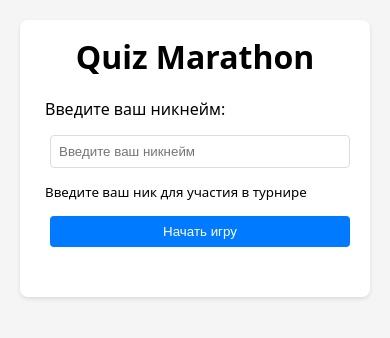
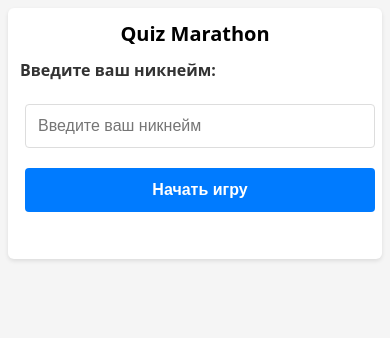
Before and after one commit to sfdms/quiz, a Flask app: page / in a window 390 px wide. Shown: the top 338 px of the page. Run offline with Flask 3, Linux system fonts and the light colour scheme; data that the repository does not hold is empty.

Commit message:
Update styles.css

```diff
--- a/static/styles.css
+++ b/static/styles.css
@@ -1,4 +1,17 @@
 * { box-sizing: border-box; }
+
+/* Screen reader only text */
+.sr-only {
+    position: absolute;
+    width: 1px;
+    height: 1px;
+    padding: 0;
+    margin: -1px;
+    overflow: hidden;
+    clip: rect(0, 0, 0, 0);
+    white-space: nowrap;
+    border-width: 0;
+}
 
 body {
     font-family: system-ui, -apple-system, Segoe UI, Roboto, Arial, sans-serif;
@@ -22,10 +35,12 @@
 }
 
 input, button {
-    padding: 8px;
+    padding: 12px;
     margin: 5px;
     border: 1px solid #ddd;
     border-radius: 4px;
+    font-size: 16px;
+    transition: all 0.2s ease;
 }
 
 button {
@@ -33,10 +48,26 @@
     color: white;
     border: none;
     cursor: pointer;
+    min-height: 44px;
+    min-width: 44px;
 }
 
 button:hover:not(:disabled) {
     background: #0056b3;
+}
+
+button:focus {
+    outline: 2px solid #0056b3;
+    outline-offset: 2px;
+}
+
+button:focus:not(:focus-visible) {
+    outline: none;
+}
+
+button:focus-visible {
+    outline: 2px solid #0056b3;
+    outline-offset: 2px;
 }
 
 button:disabled {
@@ -44,20 +75,74 @@
     cursor: not-allowed;
 }
 
+input {
+    font-size: 16px;
+}
+
+input:focus {
+    outline: 2px solid #007bff;
+    outline-offset: 2px;
+    border-color: #007bff;
+}
+
+/* Links styled as buttons for better accessibility */
+a[role="button"] {
+    display: inline-block;
+    padding: 12px 20px;
+    background: #007bff;
+    color: white;
+    text-decoration: none;
+    border-radius: 4px;
+    border: none;
+    cursor: pointer;
+    font-size: 16px;
+    min-height: 44px;
+    min-width: 44px;
+    transition: all 0.2s ease;
+}
+
+a[role="button"]:hover {
+    background: #0056b3;
+}
+
+a[role="button"]:focus {
+    outline: 2px solid #0056b3;
+    outline-offset: 2px;
+}
+
+a[role="button"]:focus-visible {
+    outline: 2px solid #0056b3;
+    outline-offset: 2px;
+}
+
+/* Form labels for better accessibility */
+label {
+    display: block;
+    margin-bottom: 8px;
+    font-weight: 600;
+    color: #333;
+}
+
 #start-form {
     display: flex;
     flex-direction: column;
-    gap: 10px;
-    max-width: 300px;
+    gap: 15px;
+    max-width: 350px;
     margin: 0 auto;
 }
 
 #start-form input {
     width: 100%;
+    padding: 12px;
+    min-height: 44px;
 }
 
 #start-form button {
     width: 100%;
+    padding: 12px;
+    min-height: 44px;
+    font-size: 16px;
+    font-weight: 600;
 }
 
 .game-container {
@@ -203,24 +300,155 @@
 }
 
 @media (max-width: 768px) {
+    body {
+        padding: 12px;
+    }
+
     .container {
         padding: 15px;
+        border-radius: 6px;
+    }
+
+    h1 {
+        font-size: 24px;
+        margin-bottom: 15px;
+    }
+
+    input, button {
+        padding: 10px;
+        font-size: 16px;
+        min-height: 44px;
+    }
+
+    #start-form {
+        gap: 12px;
+        max-width: 100%;
     }
 
     .game-container h2 {
         font-size: 18px;
+        margin-bottom: 20px;
+    }
+
+    .options {
+        gap: 10px;
+        max-width: 100%;
     }
 
     .options button {
-        padding: 10px;
-        font-size: 14px;
+        padding: 12px;
+        font-size: 15px;
+        min-height: 48px;
     }
 
     .timer {
-        width: 40px;
-        height: 40px;
-        line-height: 40px;
+        width: 50px;
+        height: 50px;
+        font-size: 18px;
+    }
+
+    .leaderboard-table {
+        font-size: 13px;
+    }
+
+    .leaderboard-table th,
+    .leaderboard-table td {
+        padding: 10px;
+    }
+
+    .rank-col {
+        width: 35px;
+    }
+
+    .score-col {
+        width: 70px;
+    }
+}
+
+@media (max-width: 480px) {
+    body {
+        padding: 8px;
+    }
+
+    .container {
+        padding: 12px;
+    }
+
+    h1 {
+        font-size: 20px;
+        margin-bottom: 12px;
+    }
+
+    input, button {
+        padding: 10px;
         font-size: 16px;
+        min-height: 44px;
+    }
+
+    #start-form {
+        gap: 10px;
+        max-width: 100%;
+    }
+
+    #start-form input {
+        width: 100%;
+    }
+
+    #start-form button {
+        width: 100%;
+        font-size: 16px;
+    }
+
+    .game-container {
+        margin-top: 15px;
+    }
+
+    .game-container h2 {
+        font-size: 16px;
+        margin-bottom: 15px;
+        word-break: break-word;
+    }
+
+    .options {
+        gap: 8px;
+        max-width: 100%;
+        margin-bottom: 15px;
+    }
+
+    .options button {
+        padding: 11px;
+        font-size: 14px;
+        min-height: 46px;
+        border-radius: 4px;
+    }
+
+    .timer {
+        width: 45px;
+        height: 45px;
+        font-size: 16px;
+        margin: 15px 0;
+    }
+
+    .result {
+        margin-top: 12px;
+        padding: 10px;
+        font-size: 16px;
+    }
+
+    .end-message {
+        margin-top: 15px;
+        padding: 15px;
+        font-size: 16px;
+    }
+
+    .leaderboard-container {
+        margin-top: 20px;
+        padding-top: 15px;
+    }
+
+    .leaderboard-container h3 {
+        font-size: 16px;
+        margin-bottom: 12px;
     }
 
     .leaderboard-table {
```
Also changed, not shown: other parts of static/styles.css (+70 -13 lines).
